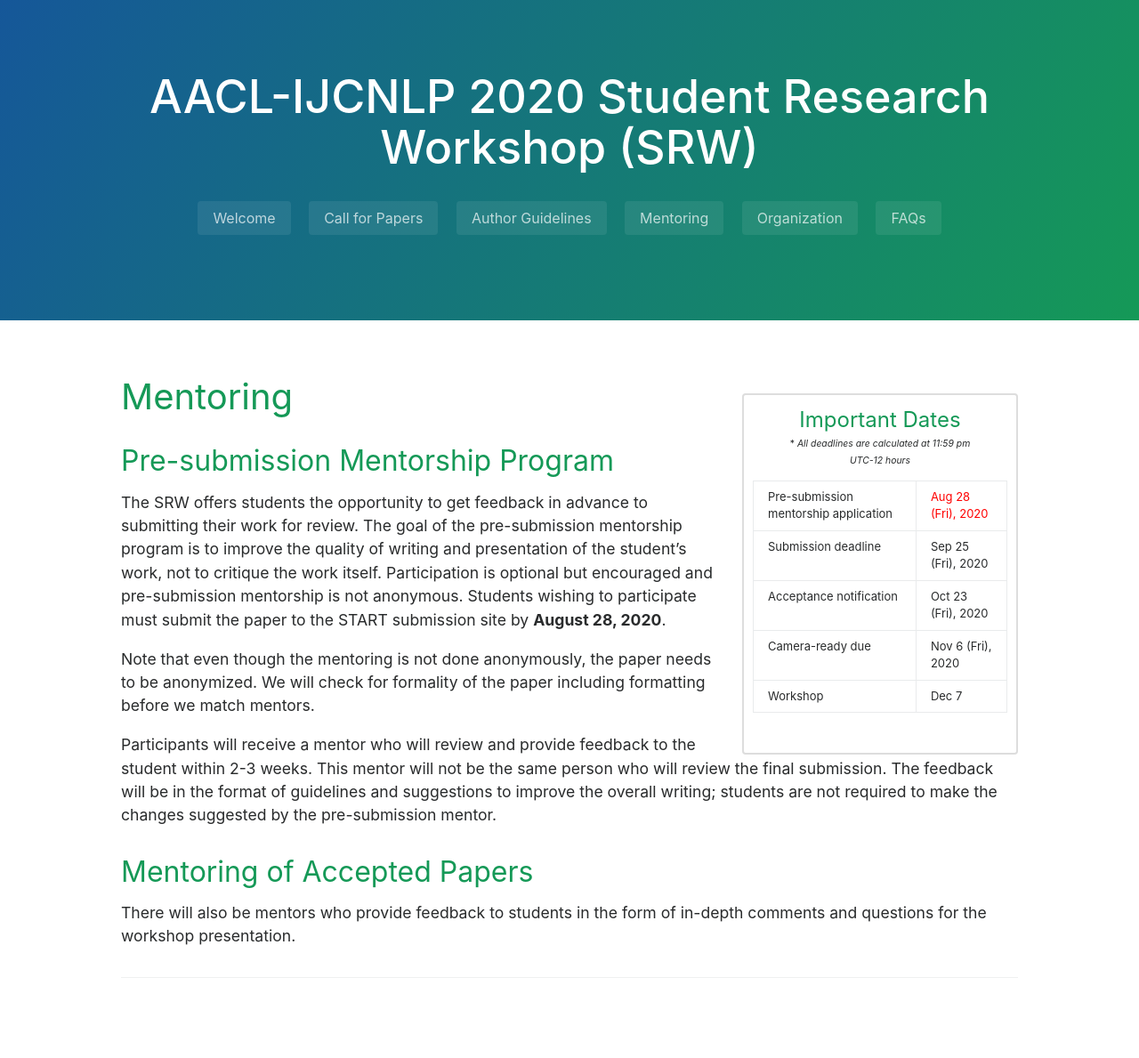
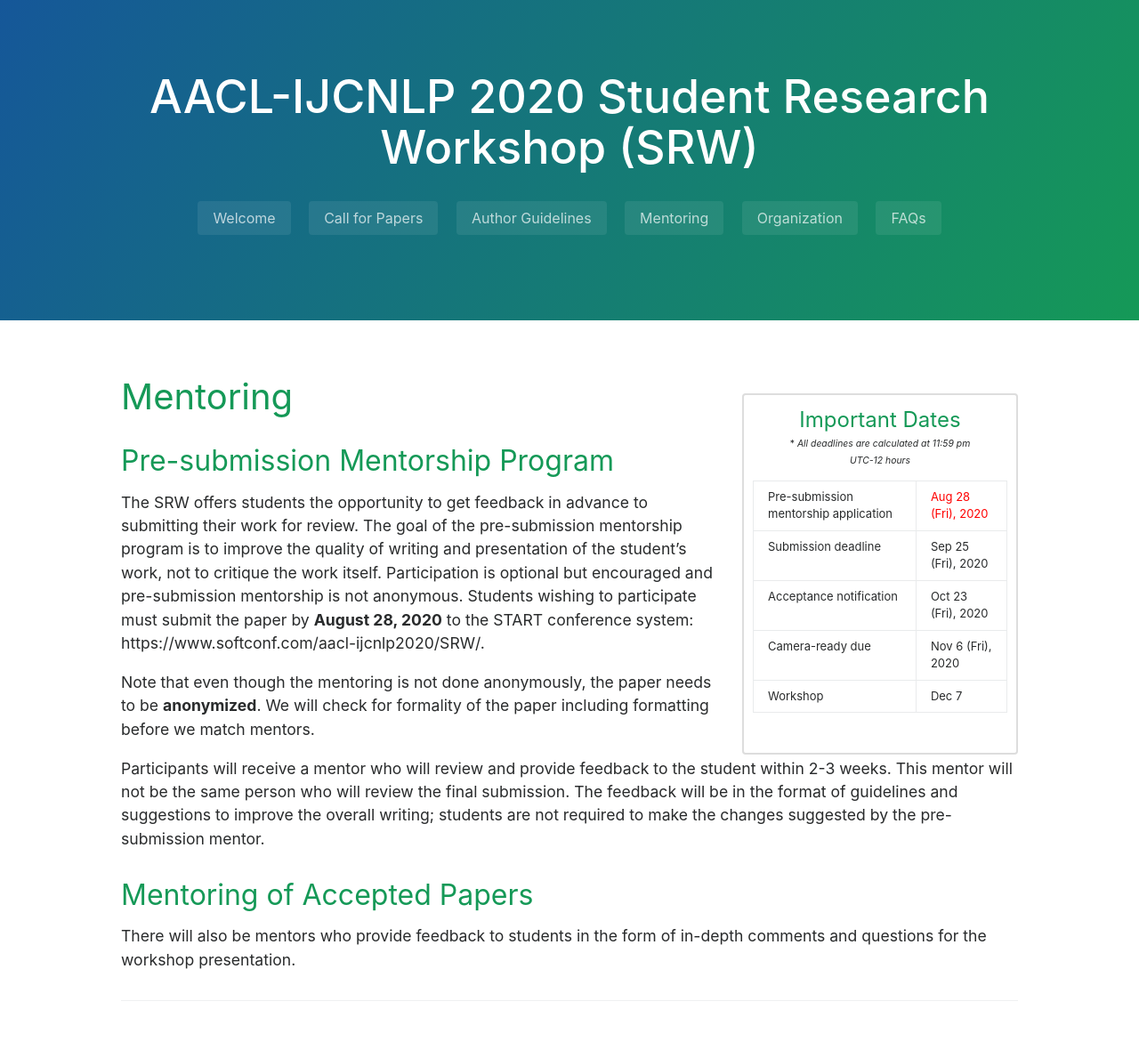
Before and after one commit to aacl2023-srw/aacl2023-srw.github.io, a Jekyll site: the page built from mentoring.md, in a window 1280 px wide. Shown: the whole page at 89% size. Built offline with Jekyll 4.4.1, drawn with Linux system fonts in a browser that asks for light colours; before the commit the page ends 1163 px from its top, so only the background shows below that.

Commit message:
Update mentoring.md

```diff
--- a/mentoring.md
+++ b/mentoring.md
@@ -8,9 +8,9 @@ order : 1
 
 ## Pre-submission Mentorship Program
 The SRW offers students the opportunity to get feedback in advance to submitting their work for review. The goal of the pre-submission mentorship program is to improve the quality of writing and presentation of the student’s work, not to critique the work itself. Participation is optional but encouraged and pre-submission mentorship is not anonymous.
-Students wishing to participate must submit the paper to the START submission site by __August 28, 2020__.
+Students wishing to participate must submit the paper by __August 28, 2020__ to the START conference system: https://www.softconf.com/aacl-ijcnlp2020/SRW/.
 
-Note that even though the mentoring is not done anonymously, the paper needs to be anonymized. We will check for formality of the paper including formatting before we match mentors.
+Note that even though the mentoring is not done anonymously, the paper needs to be __anonymized__. We will check for formality of the paper including formatting before we match mentors.
 
 Participants will receive a mentor who will review and provide feedback to the student within 2-3 weeks. This mentor will not be the same person who will review the final submission. The feedback will be in the format of guidelines and suggestions to improve the overall writing; students are not required to make the changes suggested by the pre-submission mentor.
 
```
